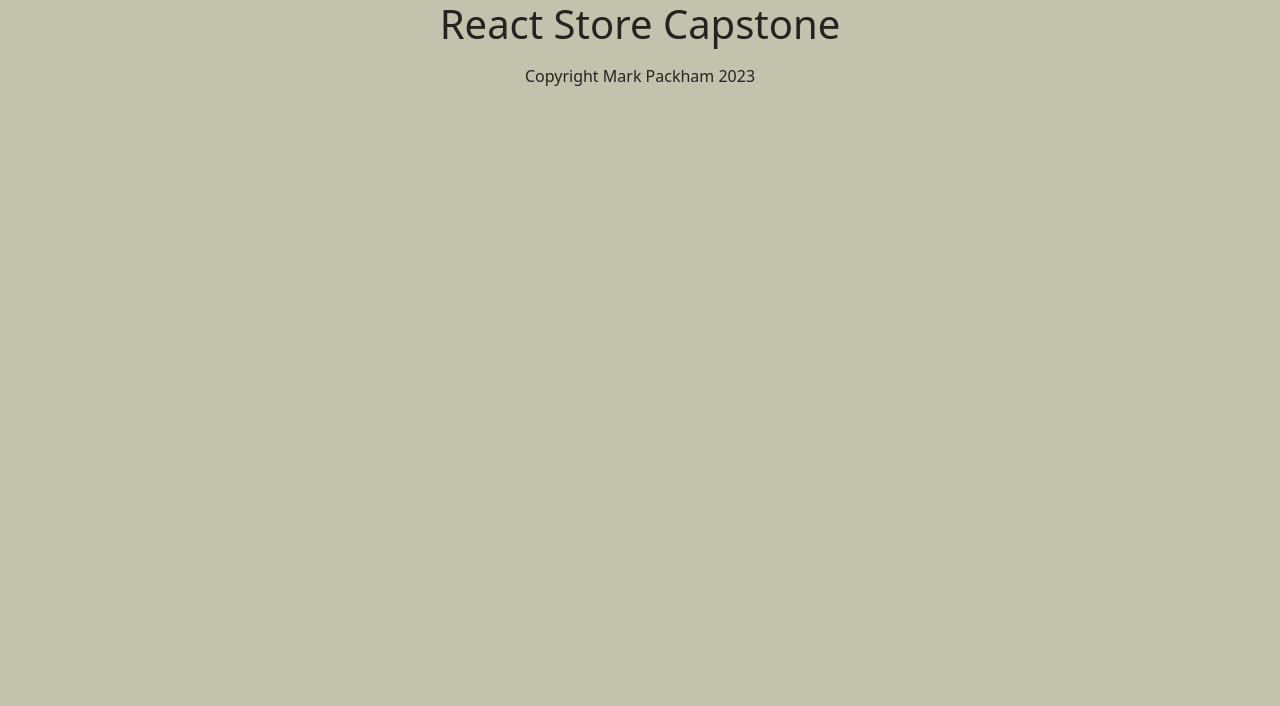
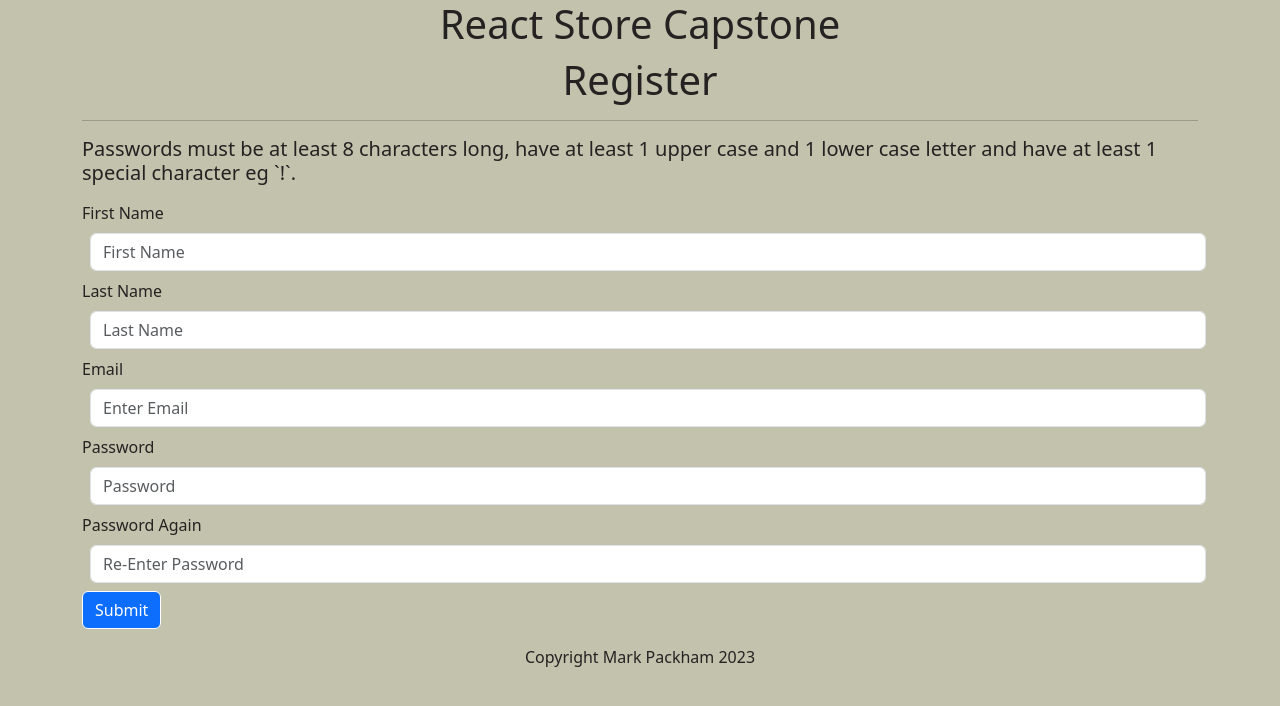
Before and after one commit to markpackham/HyperionDevReact-AppCapstoneProject, a React (Vite) app in the folder reactStoreCapstoneProject/: page / in a window 1280 px wide. Shown: the top 706 px of the page. Built offline with nearby package versions, Linux system fonts and the light colour scheme.

Commit message:
add form

```diff
--- a/reactStoreCapstoneProject/src/App.css
+++ b/reactStoreCapstoneProject/src/App.css
@@ -21,7 +21,6 @@
 }
 
 .btn {
-  background-color: hsl(58, 85%, 70%);
   border: solid 1px;
 }
 
--- a/reactStoreCapstoneProject/src/App.jsx
+++ b/reactStoreCapstoneProject/src/App.jsx
@@ -2,11 +2,13 @@
 import "./App.css";
 import Header from "./components/layout/Header";
 import Footer from "./components/layout/Footer";
+import RegisterPage from "./components/users/RegisterPage";
 
 function App() {
   return (
     <div className="container">
       <Header />
+      <RegisterPage />
       <Footer />
     </div>
   );
--- /dev/null
+++ b/reactStoreCapstoneProject/src/components/users/RegisterPage.jsx
@@ -0,0 +1,139 @@
+import { useFormik } from "formik";
+import * as Yup from "yup";
+
+export default function RegisterPage() {
+  // Formik used for user feedback
+  const formik = useFormik({
+    initialValues: {
+      firstName: "",
+      lastName: "",
+      email: "",
+      password: "",
+      passwordConfirm: "",
+    },
+    // Yup used for validating objects entered
+    validationSchema: Yup.object({
+      firstName: Yup.string()
+        .max(15, "Must be 15 characters or less")
+        .required("Required"),
+      lastName: Yup.string()
+        .max(20, "Must be 20 characters or less")
+        .required("Required"),
+      email: Yup.string().email("Invalid email address").required("Required"),
+      password: Yup.string()
+        .matches(
+          /^(?=.*[a-z])(?=.*[A-Z])(?=.*[0-9])(?=.*[!@#$%^&*])(?=.{8,})/,
+          "Must Contain At Least 8 Characters, One Uppercase, One Lowercase, One Number and One Special Case Character"
+        )
+        .required("Required"),
+      passwordConfirm: Yup.string()
+        .oneOf([Yup.ref("password"), null], "Passwords must match")
+        .required("Required"),
+    }),
+    onSubmit: (values) => {
+      alert(JSON.stringify(values, null, 2));
+    },
+  });
+  return (
+    <>
+      <h1>Register</h1>
+      <hr />
+      <h5>
+        Passwords must be at least 8 characters long, have at least 1 upper case
+        and 1 lower case letter and have at least 1 special character eg `!`.
+      </h5>
+      <form onSubmit={formik.handleSubmit} className="mt-3">
+        <div className="column">
+          <div className="form-group col">
+            <label htmlFor="firstName">First Name</label>
+            <input
+              id="firstName"
+              name="firstName"
+              type="text"
+              placeholder="First Name"
+              {...formik.getFieldProps("firstName")}
+              className="form-control m-2"
+            />
+            {formik.touched.firstName && formik.errors.firstName ? (
+              <div className="fw-bold text-danger mb-1">
+                {formik.errors.firstName}
+              </div>
+            ) : null}
+          </div>
+
+          <div className="column">
+            <label htmlFor="lastName">Last Name</label>
+            <input
+              id="lastName"
+              name="lastName"
+              type="text"
+              placeholder="Last Name"
+              {...formik.getFieldProps("lastName")}
+              className="form-control m-2"
+            />
+            {formik.touched.lastName && formik.errors.lastName ? (
+              <div className="fw-bold text-danger mb-1">
+                {formik.errors.lastName}
+              </div>
+            ) : null}
+          </div>
+
+          <div className="column">
+            <label htmlFor="email">Email</label>
+            <input
+              id="email"
+              name="email"
+              type="email"
+              placeholder="Enter Email"
+              {...formik.getFieldProps("email")}
+              className="form-control m-2"
+            />
+            {formik.touched.email && formik.errors.email ? (
+              <div className="fw-bold text-danger mb-1">
+                {formik.errors.email}
+              </div>
+            ) : null}
+          </div>
+
+          <div className="column">
+            <label htmlFor="password">Password</label>
+            <input
+              id="password"
+              name="password"
+              type="password"
+              placeholder="Password"
+              {...formik.getFieldProps("password")}
+              className="form-control m-2"
+            />
+            {formik.touched.password && formik.errors.password ? (
+              <div className="fw-bold text-danger mb-1">
+                {formik.errors.password}
+              </div>
+            ) : null}
+          </div>
+
+          <div className="column">
+            <label htmlFor="passwordConfirm">Password Again</label>
+            <input
+              id="passwordConfirm"
+              name="passwordConfirm"
+              type="password"
+              placeholder="Re-Enter Password"
+              {...formik.getFieldProps("passwordConfirm")}
+              className="form-control m-2"
+            />
+            {formik.touched.passwordConfirm && formik.errors.passwordConfirm ? (
+              <div className="fw-bold text-danger mb-1">
+                {formik.errors.passwordConfirm}
+              </div>
+            ) : null}
+          </div>
+        </div>
+
+        <button className="btn btn-primary" type="submit">
+          Submit
+        </button>
+      </form>
+    </>
+  );
+}
--- /dev/null
+++ b/reactStoreCapstoneProject/src/styles/users.css
@@ -0,0 +1,3 @@
+form {
+    max-width: 500px;
+}
```
